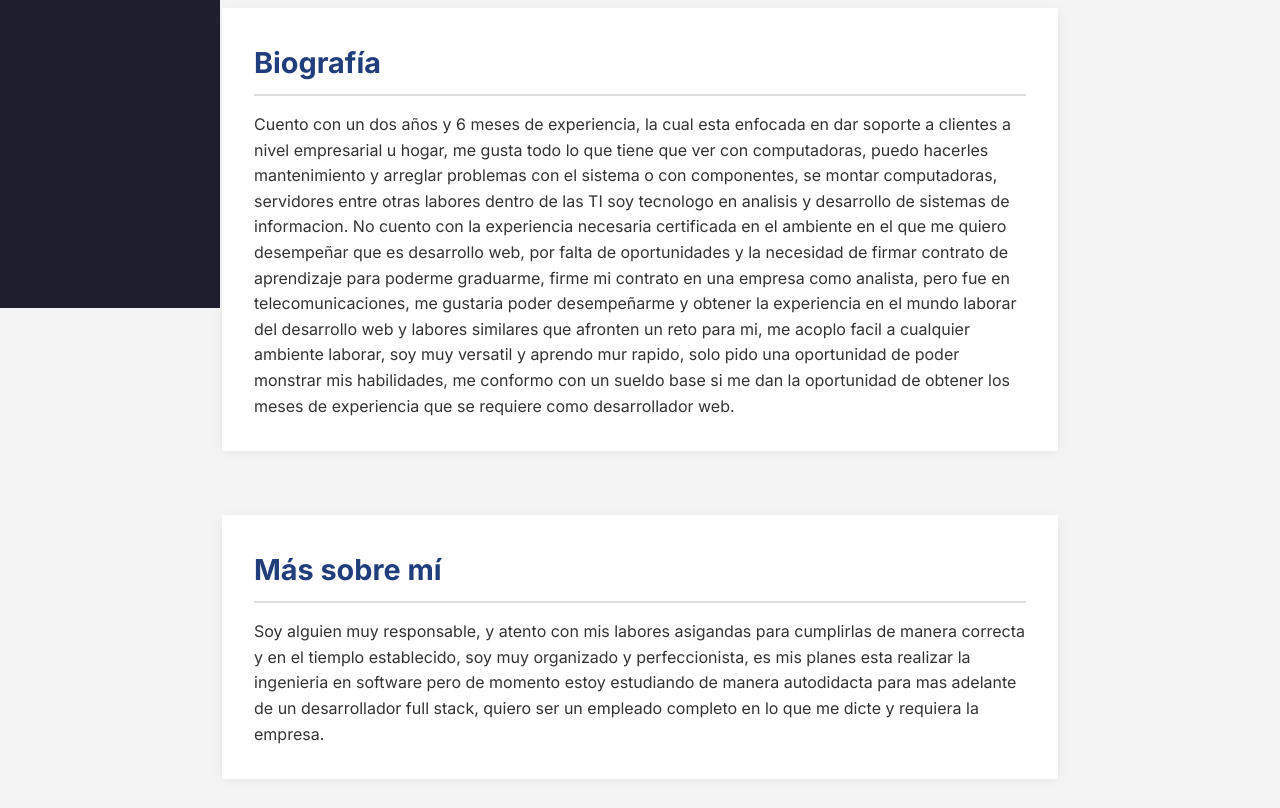
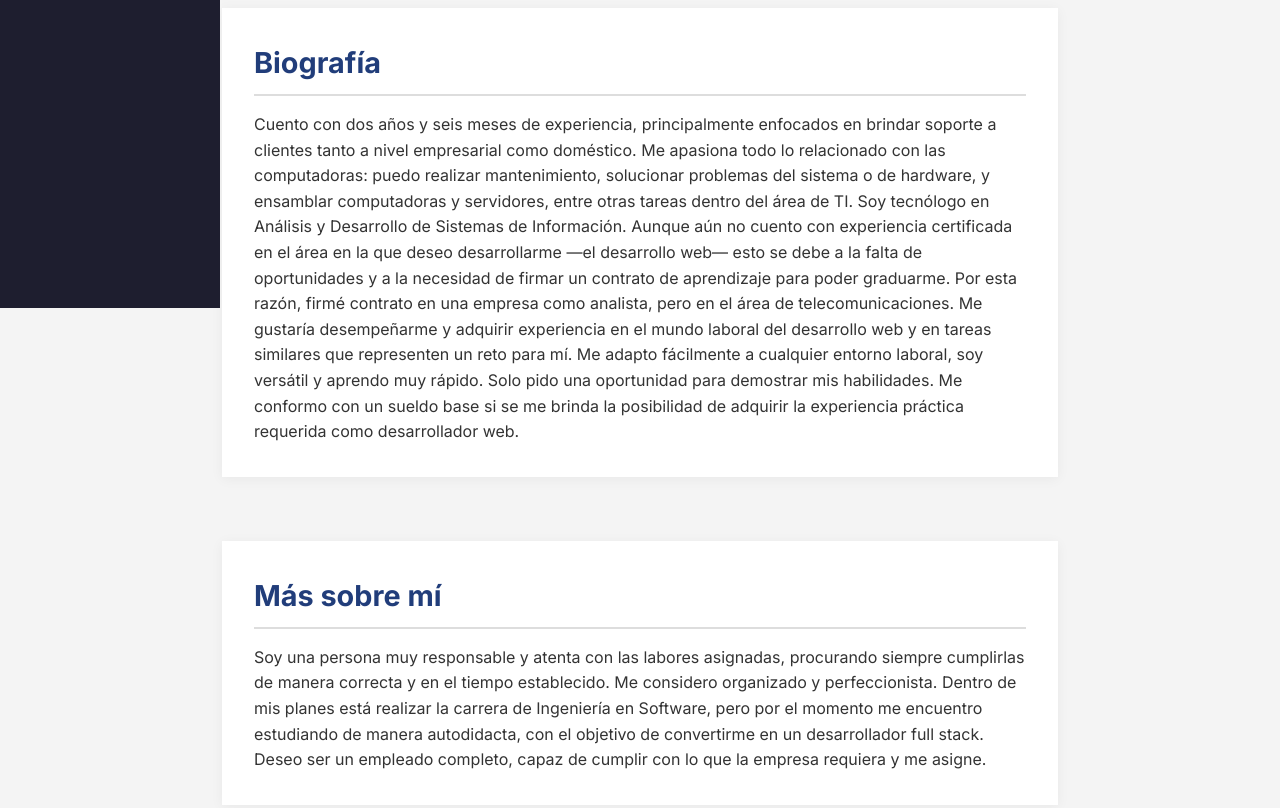
Before and after one commit to SantyJaramve/SJVCV, a plain HTML site: page index.html in a window 1280 px wide. Shown: the part 492-1300 px from the top of the page. Drawn offline with Linux system fonts and the light colour scheme.

Commit message:
Update index.html

```diff
--- a/index.html
+++ b/index.html
@@ -50,14 +50,28 @@
 
       <section id="bio">
         <h2>Biografía</h2>
-        <p>Cuento con un dos años y 6 meses de experiencia, la cual esta enfocada en dar soporte a clientes a nivel empresarial u hogar, me gusta todo lo que tiene que ver con computadoras, puedo hacerles mantenimiento y arreglar problemas con el sistema o con componentes, se montar computadoras, servidores entre otras labores dentro de las TI soy tecnologo en analisis y desarrollo de sistemas de informacion.
-          No cuento con la experiencia necesaria certificada en el ambiente en el que me quiero desempeñar que es desarrollo web, por falta de oportunidades y la necesidad de firmar contrato de aprendizaje para poderme graduarme, firme mi contrato en una empresa como analista, pero fue en telecomunicaciones, me gustaria poder desempeñarme y obtener la experiencia en el mundo laborar del desarrollo web y labores similares que afronten un reto para mi, me acoplo facil a cualquier ambiente laborar, soy muy versatil y aprendo mur rapido, solo pido una oportunidad de poder monstrar mis habilidades, me conformo con un sueldo base si me dan la oportunidad de obtener los meses de experiencia que se requiere como desarrollador web.
+        <p>Cuento con dos años y seis meses de experiencia, principalmente enfocados en brindar soporte a clientes tanto a nivel empresarial como doméstico.
+          Me apasiona todo lo relacionado con las computadoras: puedo realizar mantenimiento, solucionar problemas del sistema o de hardware, y ensamblar computadoras y servidores,
+          entre otras tareas dentro del área de TI.
+          Soy tecnólogo en Análisis y Desarrollo de Sistemas de Información.
+          Aunque aún no cuento con experiencia certificada en el área en la que deseo desarrollarme —el desarrollo web— esto se debe a la falta de oportunidades y a la
+          necesidad de firmar un contrato de aprendizaje para poder graduarme. Por esta razón, firmé contrato en una empresa como analista, pero en el área de telecomunicaciones.
+
+          Me gustaría desempeñarme y adquirir experiencia en el mundo laboral del desarrollo web y en tareas similares que representen un reto para mí.
+          Me adapto fácilmente a cualquier entorno laboral, soy versátil y aprendo muy rápido. Solo pido una oportunidad para demostrar mis habilidades.
+          Me conformo con un sueldo base si se me brinda la posibilidad de adquirir la experiencia práctica requerida como desarrollador web.
         </p>
       </section>
 
       <section id="sobre">
         <h2>Más sobre mí</h2>
-        <p>Soy alguien muy responsable, y atento con mis labores asigandas para cumplirlas de manera correcta y en el tiemplo establecido, soy muy organizado y perfeccionista, es mis planes esta realizar la ingenieria en software pero de momento estoy estudiando de manera autodidacta para mas adelante de un desarrollador full stack, quiero ser un empleado completo en lo que me dicte y requiera la empresa.</p>
+        <p>Soy una persona muy responsable y atenta con las labores asignadas, procurando siempre cumplirlas de manera correcta y en el tiempo establecido.
+          Me considero organizado y perfeccionista.
+          Dentro de mis planes está realizar la carrera de Ingeniería en Software, pero por el momento me encuentro estudiando de manera autodidacta,
+          con el objetivo de convertirme en un desarrollador full stack.
+          Deseo ser un empleado completo, capaz de cumplir con lo que la empresa requiera y me asigne.
+
+        </p>
       </section>
 
       <section id="experiencia">
@@ -92,6 +106,10 @@
         <div class="progress"><div class="progress-bar" style="width: 90%"></div></div>
         <label>JavaScript (JV)</label>
         <div class="progress"><div class="progress-bar" style="width: 50%"></div></div>
+        <label>MySQL</label>
+        <div class="progress"><div class="progress-bar" style="width: 50%"></div></div>
+        <label>PHP</label>
+        <div class="progress"><div class="progress-bar" style="width: 20%"></div></div>
       </section>
 
       <section id="contacto">
@@ -107,7 +125,15 @@
 
       <section id="proyectos">
         <h2>Proyectos</h2>
-        <p>Aún estoy trabajando en subir mis proyectos... pronto estarán disponibles.</p>
+        <p>Estoy trabajando en agregar mas de mis proyectos... </p>
+        <br>
+        <h3>FUTURUM</h3>
+        <p>Este es un mini juego, creado con la unica intencion de explorar y entender como se crean los juegos de plataforma.</p>
+        <br>
+        <p>Conocelo  </p>
+        <br>
+        <a href="futurum.html" class="blue-button">aqui</a>
+
       </section>
     </div>
 
```
